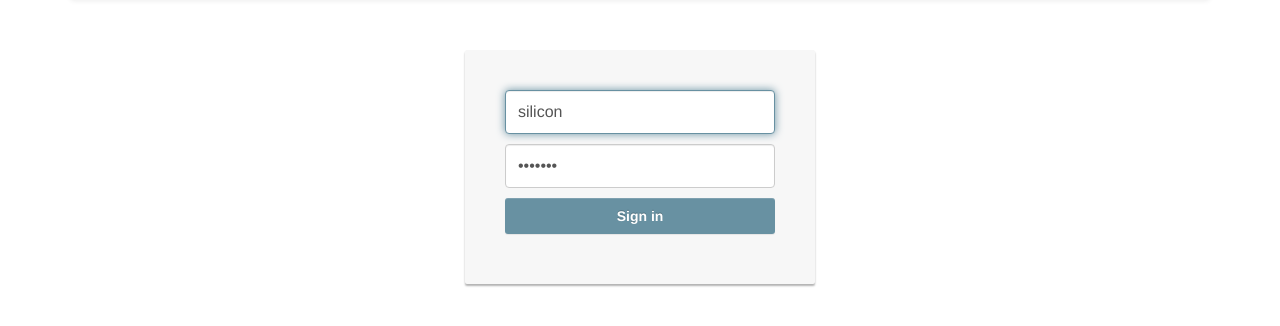
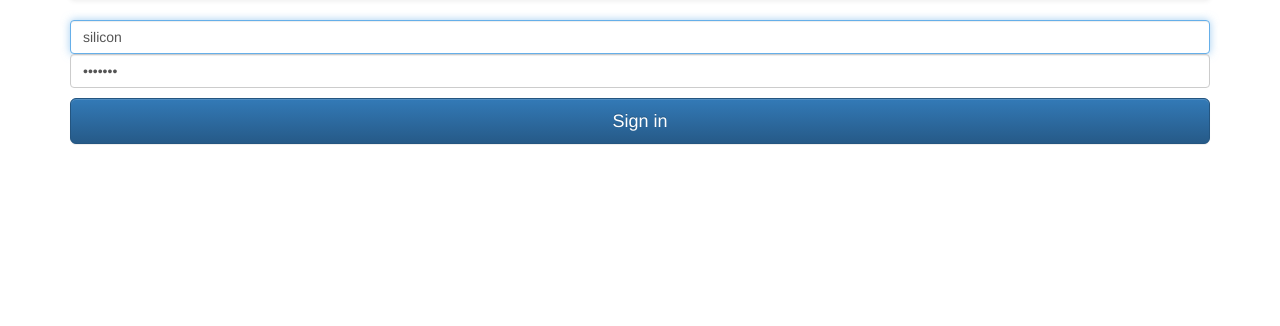
Before and after one commit to patfranciso/silicon, a CodeIgniter app: page /database/auth/login in a window 1280 px wide. Shown: the part 52-378 px from the top of the page. Run offline with CodeIgniter, Linux system fonts and the light colour scheme.

Commit message:
Updated stylesheet

```diff
--- a/assets/css/login.css
+++ /dev/null
@@ -1,84 +0,0 @@
-.login-card{
-  max-width:350px;
-  padding:40px 40px;
-  background-color:#F7F7F7;
-  margin:0 auto 25px;
-  margin-top:50px;
-  border-radius:2px;
-  box-shadow:0px 2px 2px rgba(0, 0, 0, 0.3);
-}
-
-.login-card .profile-img-card{
-  width:96px;
-  height:96px;
-  margin:0 auto 10px;
-  display:block;
-  border-radius:50%;
-}
-
-.login-card .profile-name-card{
-  font-size:16px;
-  font-weight:bold;
-  text-align:center;
-  margin:10px 0 0;
-  min-height:1em;
-}
-
-.login-card .reauth-email{
-  display:block;
-  color:#404040;
-  line-height:2;
-  margin-bottom:10px;
-  font-size:14px;
-  text-align:center;
-  overflow:hidden;
-  text-overflow:ellipsis;
-  white-space:nowrap;
-  box-sizing:border-box;
-}
-
-.login-card .form-signin input[type=email], .login-card .form-signin input[type=password], .login-card .form-signin input[type=text], .login-card .form-signin button{
-  height:44px;
-  font-size:16px;
-  width:100%;
-  display:block;
-  margin-bottom:10px;
-  z-index:1;
-  position:relative;
-  box-sizing:border-box;
-}
-
-.login-card label{
-  color:#000000;
-}
-
-.login-card .form-signin .form-control:focus{
-  border-color:rgb(104, 145, 162);
-  outline:0;
-  -webkit-box-shadow:inset 0 1px 1px rgba(0,0,0,.075),0 0 8px rgb(104, 145, 162);
-  box-shadow:inset 0 1px 1px rgba(0,0,0,.075),0 0 8px rgb(104, 145, 162);
-}
-
-.login-card .btn.btn-signin{
-  font-weight:700;
-  height:36px;
-  line-height:36px;
-  font-size:14px;
-  background:rgb(104, 145, 162);
-  border-radius:3px;
-  border:none;
-  transition:all 0.218s;
-  padding:0;
-}
-
-.login-card .btn.btn-signin:hover, .login-card .btn.btn-signin:active, .login-card .btn.btn-signin:focus{
-  background:rgb(12, 97, 33);
-}
-
-.login-card .forgot-password{
-  color:rgb(104, 145, 162);
-}
-
-.login-card .forgot-password:hover, .login-card .forgot-password:active, .login-card .forgot-password:focus{
-  color:rgb(12, 97, 33);
-}
```
Also changed, not shown: application/tests/controllers/Welcome_test.php (deleted, +0 -35 lines), assets/css/style.css (+25 -18 lines), 1 other file.
